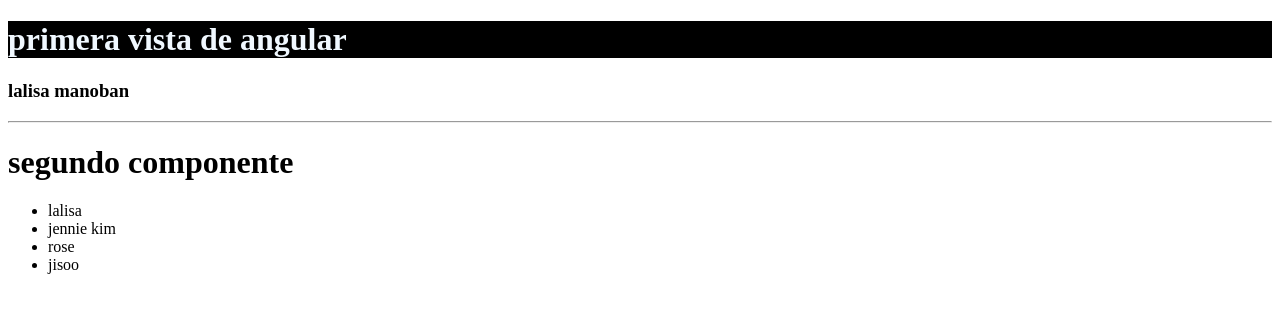
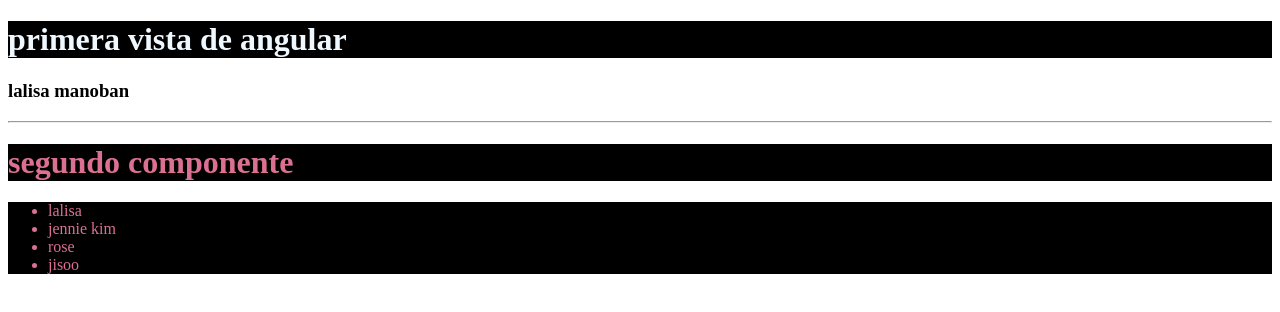
Before and after one commit to cbustamante777duoc/angular-fazt-code, an Angular app: page / in a window 1280 px wide. Shown: the top 312 px of the page. Built offline with nearby package versions, Linux system fonts and the light colour scheme.

Commit message:
agregando estilo css a hola-mundo.component y user.component

```diff
--- a/src/app/hola-mundo/hola-mundo.component.css
+++ b/src/app/hola-mundo/hola-mundo.component.css
@@ -1,15 +1,8 @@
-/*h1{
+h1{
   background: black;
   color:palevioletred;
 }
 
-li {
-  background: black;
-  color: gold;
-}
 ul{
   background: black;
 }
-p{
-  color: aliceblue;
-}*/
--- a/src/app/user/user.component.css
+++ b/src/app/user/user.component.css
@@ -0,0 +1,4 @@
+li{
+  background: black;
+  color: palevioletred;
+}
```
